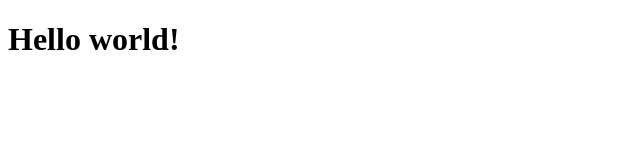
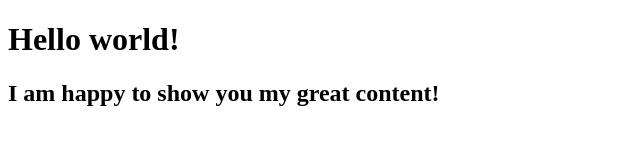
Before and after one commit to lorenzseeger/my-funny-website.github.io, a plain HTML site: page index.html in a window 1280 px wide. Shown: the whole page, without its empty margins (0-640 px from the left). Drawn offline with Linux system fonts and the light colour scheme.

Commit message:
add new headline h2

```diff
--- a/index.html
+++ b/index.html
@@ -6,5 +6,6 @@
   </head>
   <body>
     <h1>Hello world!</h1>
+    <h2>I am happy to show you my great content!</h2>
   </body>
 </html>
```
